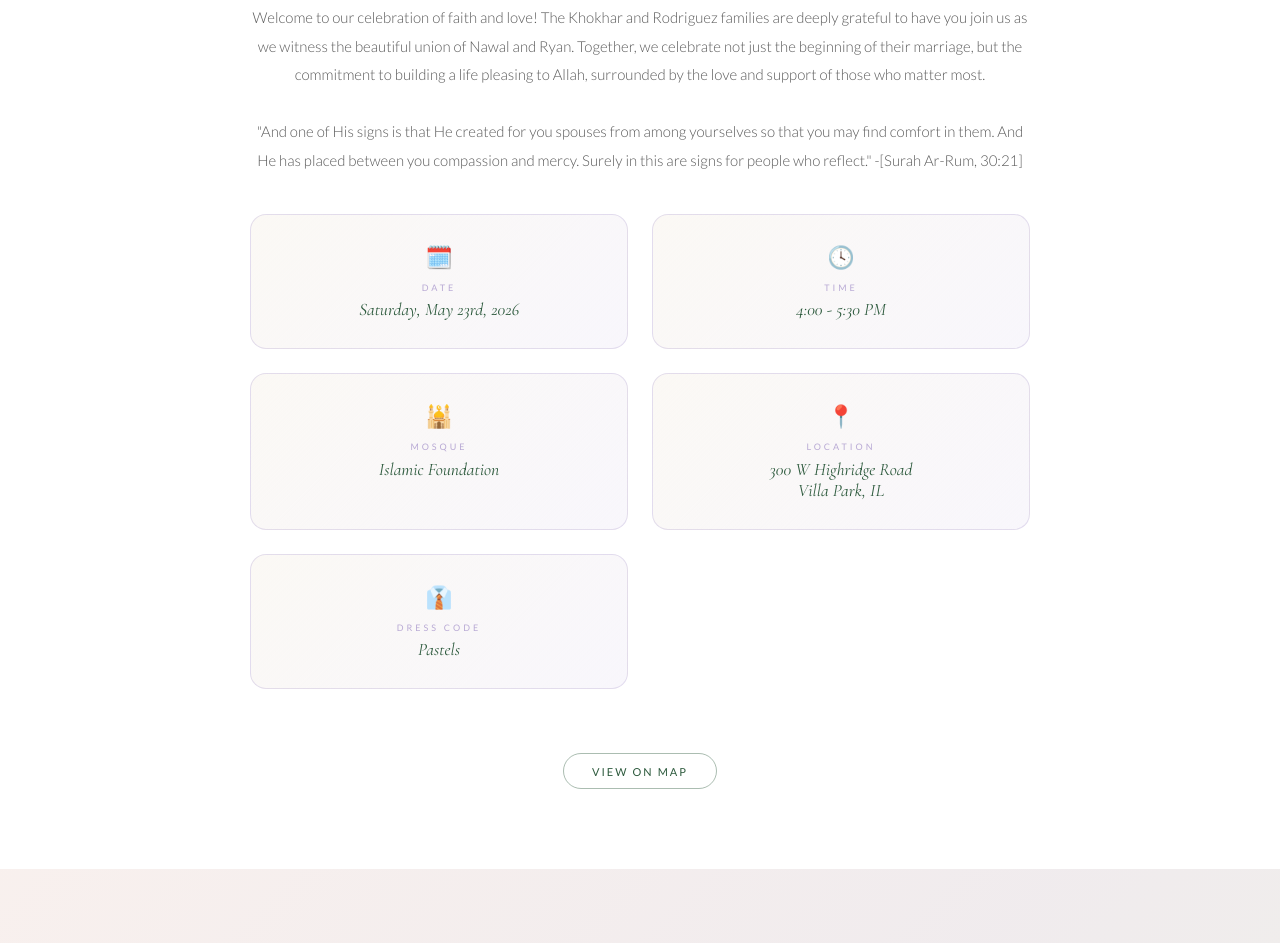
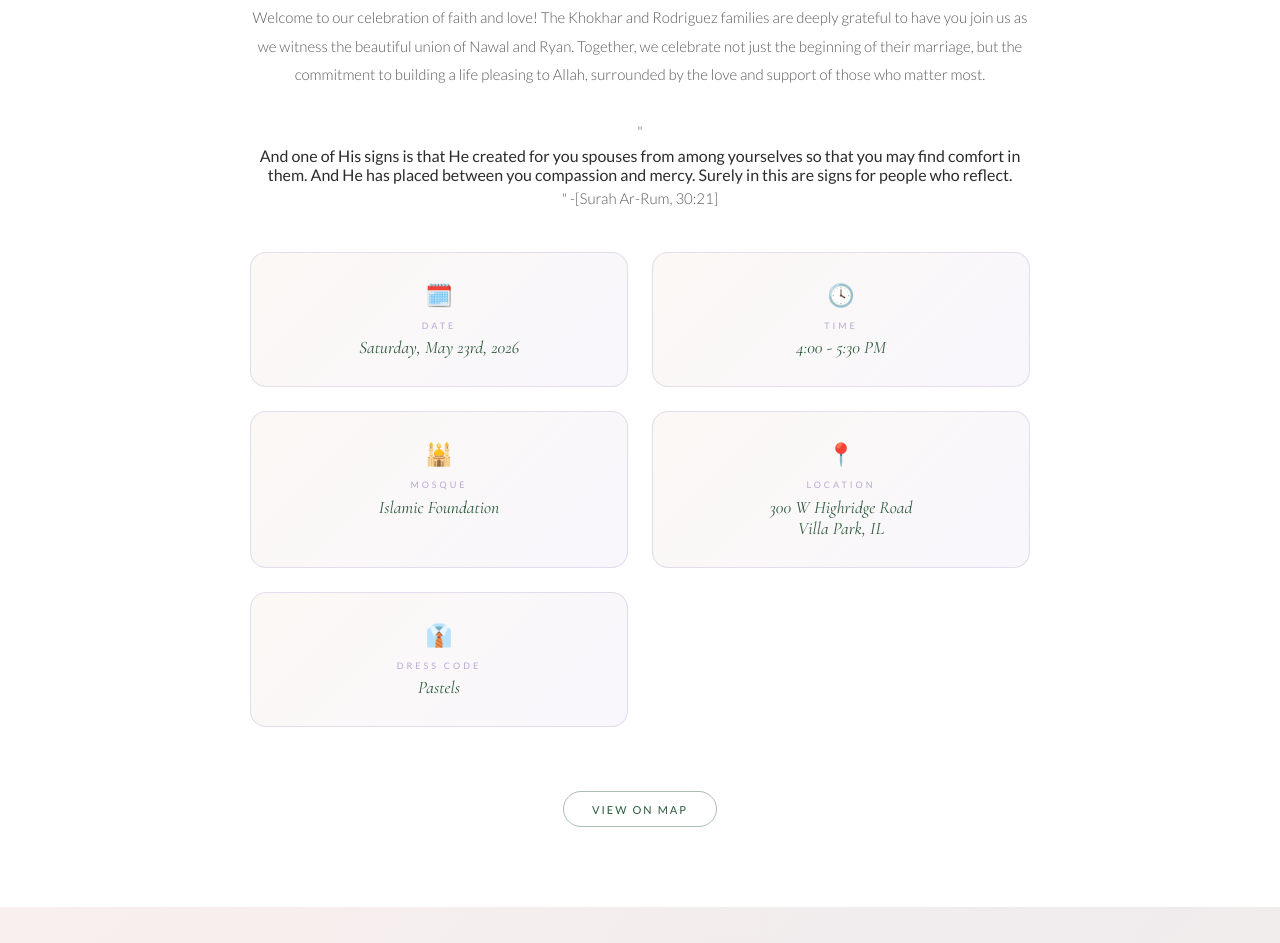
Before and after one commit to nawal-khokhar/nawal-khokhar.github.io, a plain HTML site: page index.html in a window 1280 px wide. Shown: the part 1004-1947 px from the top of the page. Drawn offline with nearby package versions, Linux system fonts and the light colour scheme.

Commit message:
Refactor verse formatting in index.html
Removed unnecessary quotation marks and adjusted formatting for the verse.

```diff
--- a/index.html
+++ b/index.html
@@ -452,10 +452,15 @@
       but the commitment to building a life pleasing to Allah,
       surrounded by the love and support of those who matter most.
       <br><br>
-      "And one of His signs is that He created for you spouses from among yourselves
+      "
+    </p>
+    <p class="italic-text">And one of His signs is that He created for you spouses from among yourselves
       so that you may find comfort in them.
        And He has placed between you compassion and mercy.
-       Surely in this are signs for people who reflect." -[Surah Ar-Rum, 30:21]
+       Surely in this are signs for people who reflect.</p>
+    </p>
+    <p class="section-text">
+      " -[Surah Ar-Rum, 30:21]
     </p>
     <div class="detail-grid">
       <div class="detail-card">
```
